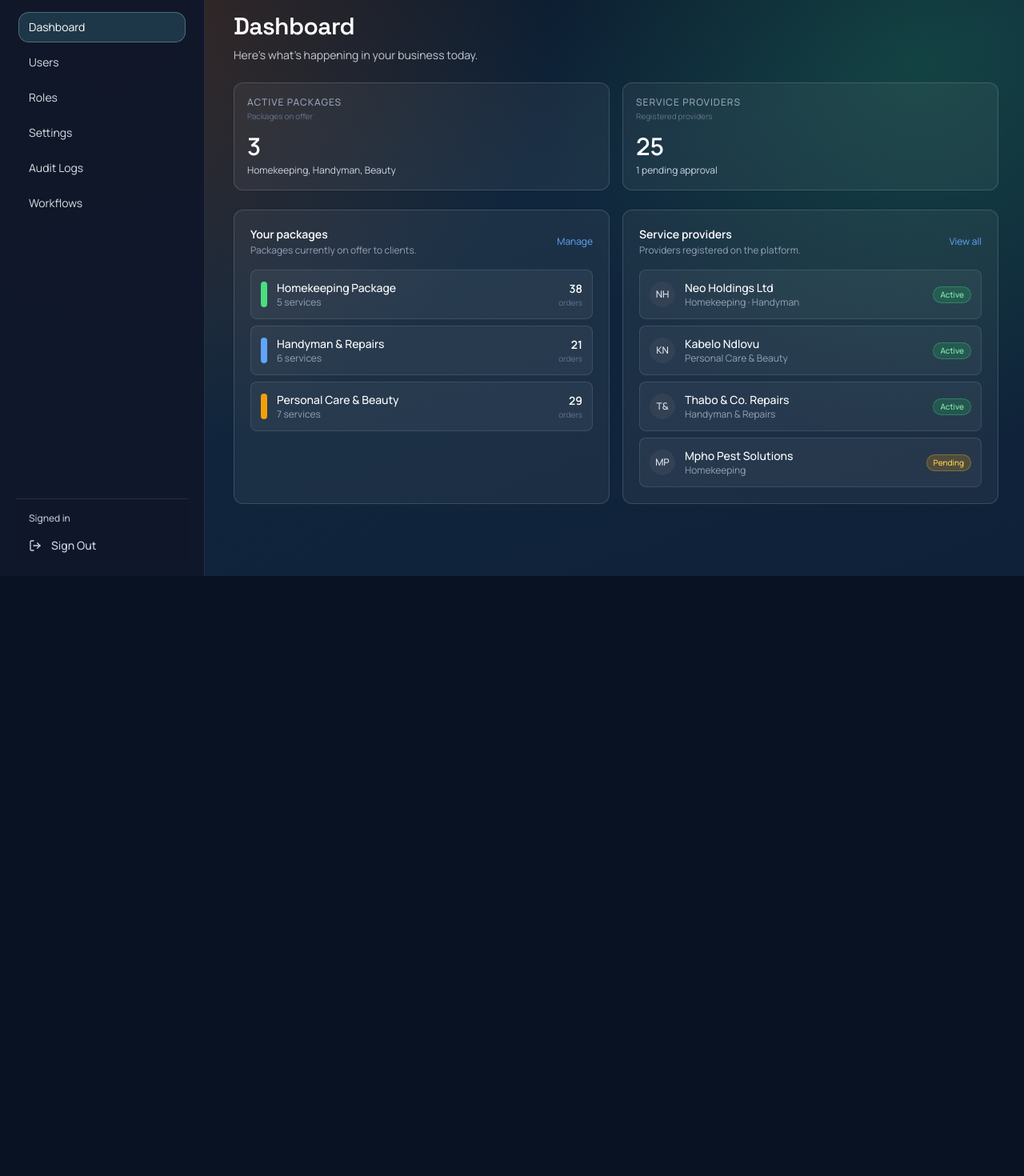
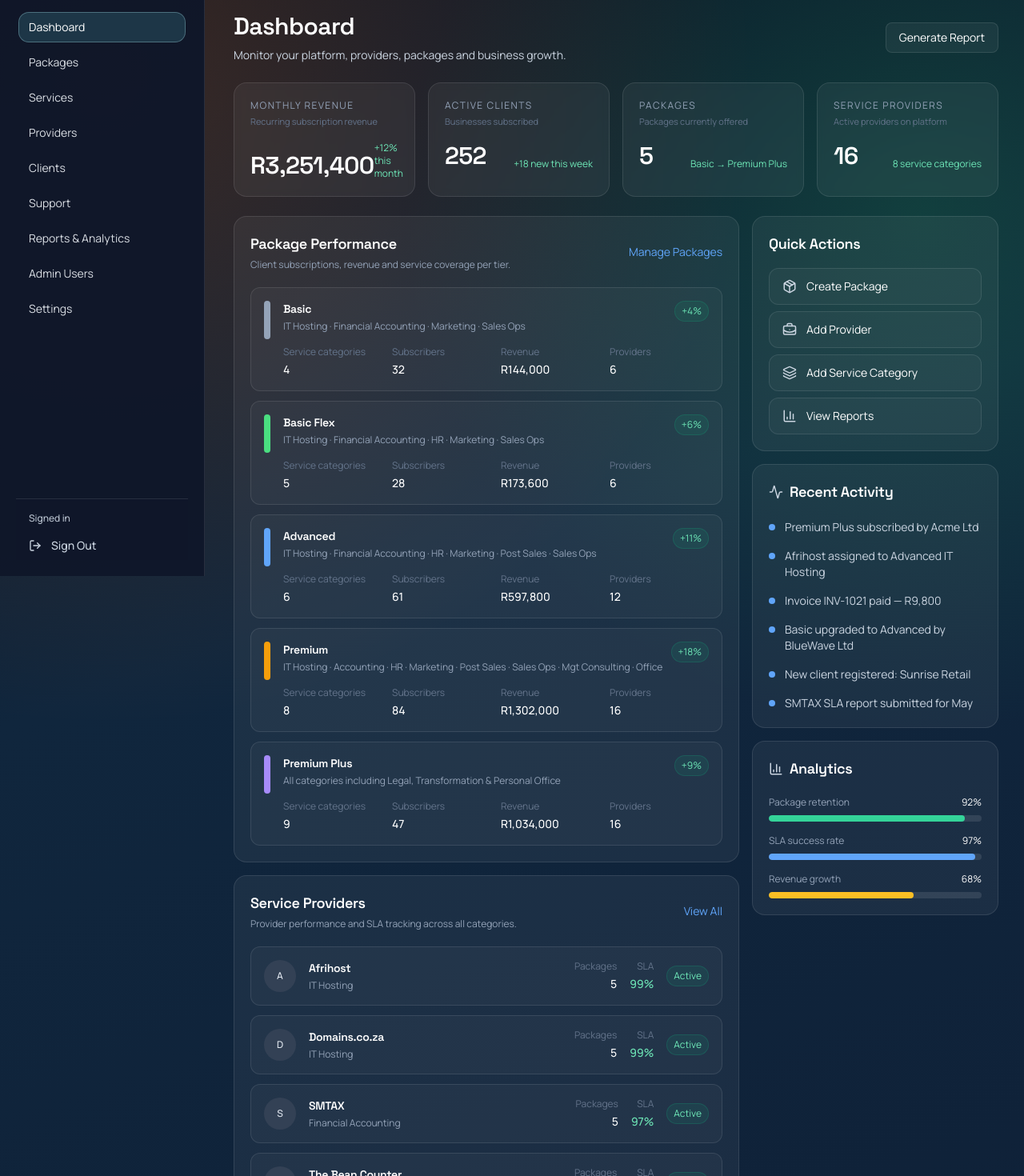
Before and after one commit to EnableTechCo/project-blubook, a Next.js app: page /admin/dashboard in a window 1280 px wide. Shown: the part 80-1550 px from the top of the page at 80% size. Before the commit the page ends 800 px from the top, so only its background shows below. Built offline with nearby package versions, Linux system fonts and the light colour scheme.

Commit message:
Admin portal

```diff
--- a/src/app/admin/dashboard/page.tsx
+++ b/src/app/admin/dashboard/page.tsx
@@ -1,113 +1,388 @@
 "use client";
 
-// ── Mock data ─────────────────────────────────────────────────────────────────
+import {
+  Activity,
+  BarChart3,
+  BriefcaseBusiness,
+  Package,
+  Layers3,
+} from "lucide-react";
+
+// ── Real data from Enable Technologies Product Packages.xlsx ──────────────────
+
+const METRICS = [
+  {
+    label: "Monthly revenue",
+    hint: "Recurring subscription revenue",
+    value: "R3,251,400",
+    delta: "+12% this month",
+  },
+  {
+    label: "Active clients",
+    hint: "Businesses subscribed",
+    value: "252",
+    delta: "+18 new this week",
+  },
+  {
+    label: "Packages",
+    hint: "Packages currently offered",
+    value: "5",
+    delta: "Basic → Premium Plus",
+  },
+  {
+    label: "Service providers",
+    hint: "Active providers on platform",
+    value: "16",
+    delta: "8 service categories",
+  },
+];
 
 const PACKAGES = [
-  { name: "Homekeeping Package", count: "5 services", orders: 38, color: "#4ade80" },
-  { name: "Handyman & Repairs", count: "6 services", orders: 21, color: "#60a5fa" },
-  { name: "Personal Care & Beauty", count: "7 services", orders: 29, color: "#f59e0b" },
+  {
+    name: "Basic",
+    category: "IT Hosting · Financial Accounting · Marketing · Sales Ops",
+    services: 4,
+    subscribers: 32,
+    revenue: "R144,000",
+    providers: 6,
+    growth: "+4%",
+    color: "#94a3b8",
+  },
+  {
+    name: "Basic Flex",
+    category: "IT Hosting · Financial Accounting · HR · Marketing · Sales Ops",
+    services: 5,
+    subscribers: 28,
+    revenue: "R173,600",
+    providers: 6,
+    growth: "+6%",
+    color: "#4ade80",
+  },
+  {
+    name: "Advanced",
+    category: "IT Hosting · Financial Accounting · HR · Marketing · Post Sales · Sales Ops",
+    services: 6,
+    subscribers: 61,
+    revenue: "R597,800",
+    providers: 12,
+    growth: "+11%",
+    color: "#60a5fa",
+  },
+  {
+    name: "Premium",
+    category: "IT Hosting · Accounting · HR · Marketing · Post Sales · Sales Ops · Mgt Consulting · Office",
+    services: 8,
+    subscribers: 84,
+    revenue: "R1,302,000",
+    providers: 16,
+    growth: "+18%",
+    color: "#f59e0b",
+  },
+  {
+    name: "Premium Plus",
+    category: "All categories including Legal, Transformation & Personal Office",
+    services: 9,
+    subscribers: 47,
+    revenue: "R1,034,000",
+    providers: 16,
+    growth: "+9%",
+    color: "#a78bfa",
+  },
 ];
 
 const PROVIDERS = [
-  { name: "Neo Holdings Ltd", type: "Homekeeping · Handyman", status: "active" },
-  { name: "Kabelo Ndlovu", type: "Personal Care & Beauty", status: "active" },
-  { name: "Thabo & Co. Repairs", type: "Handyman & Repairs", status: "active" },
-  { name: "Mpho Pest Solutions", type: "Homekeeping", status: "pending" },
+  {
+    name: "Afrihost",
+    services: "IT Hosting",
+    packages: 5,
+    clients: 252,
+    sla: "99%",
+    status: "active",
+  },
+  {
+    name: "Domains.co.za",
+    services: "IT Hosting",
+    packages: 5,
+    clients: 252,
+    sla: "99%",
+    status: "active",
+  },
+  {
+    name: "SMTAX",
+    services: "Financial Accounting",
+    packages: 5,
+    clients: 252,
+    sla: "97%",
+    status: "active",
+  },
+  {
+    name: "The Bean Counter",
+    services: "Financial Accounting",
+    packages: 5,
+    clients: 252,
+    sla: "96%",
+    status: "active",
+  },
+  {
+    name: "MHRS",
+    services: "Human Resources",
+    packages: 4,
+    clients: 220,
+    sla: "96%",
+    status: "active",
+  },
+
+];
+
+const ACTIVITIES = [
+  "Premium Plus subscribed by Acme Ltd",
+  "Afrihost assigned to Advanced IT Hosting",
+  "Invoice INV-1021 paid — R9,800",
+  "Basic upgraded to Advanced by BlueWave Ltd",
+  "New client registered: Sunrise Retail",
+  "SMTAX SLA report submitted for May",
 ];
 
 // ── Helpers ───────────────────────────────────────────────────────────────────
 
 function initials(name: string) {
-  return name.split(" ").slice(0, 2).map((w) => w[0]).join("").toUpperCase();
+  return name
+    .split(" ")
+    .slice(0, 2)
+    .map((w) => w[0])
+    .join("")
+    .toUpperCase();
 }
 
-// ── Page ──────────────────────────────────────────────────────────────────────
+// ── Component ────────────────────────────────────────────────────────────────
 
 export default function AdminDashboardPage() {
   return (
     <div className="space-y-6">
 
-      {/* Page header */}
+      {/* Header */}
+      <div className="flex items-center justify-between">
         <div>
-        <h2 className="text-3xl font-semibold text-white">Dashboard</h2>
-        <p className="mt-2 text-sm text-slate-200/85">
-          Here's what's happening in your business today.
+          <h1 className="text-3xl font-semibold text-white">Dashboard</h1>
+          <p className="mt-2 text-sm text-slate-300">
+            Monitor your platform, providers, packages and business growth.
           </p>
+        </div>
+        <button className="rounded-lg border border-white/10 bg-white/5 px-4 py-2 text-sm text-white hover:bg-white/10 transition">
+          Generate Report
+        </button>
       </div>
 
       {/* Metrics */}
-      <div className="grid gap-4 md:grid-cols-2">
-        {[
-          { label: "Active packages", hint: "Packages on offer", value: 3, delta: "Homekeeping, Handyman, Beauty" },
-          { label: "Service providers", hint: "Registered providers", value: 25, delta: "1 pending approval" },
-        ].map((m) => (
-          <div key={m.label} className="rounded-xl border border-white/15 bg-white/5 p-4">
-            <p className="text-xs font-medium uppercase tracking-[0.08em] text-slate-400">{m.label}</p>
-            <p className="text-[10px] text-slate-500 mt-0.5 mb-3">{m.hint}</p>
-            <p className="text-3xl font-semibold text-white">{m.value}</p>
-            <p className="mt-1 text-xs text-slate-300">{m.delta}</p>
+      <div className="grid gap-4 md:grid-cols-2 xl:grid-cols-4">
+        {METRICS.map((m) => (
+          <div
+            key={m.label}
+            className="rounded-2xl border border-white/10 bg-white/5 p-5 backdrop-blur-sm"
+          >
+            <p className="text-xs uppercase tracking-[0.12em] text-slate-400">{m.label}</p>
+            <p className="mt-1 text-[11px] text-slate-500">{m.hint}</p>
+            <div className="mt-4 flex items-end justify-between">
+              <h2 className="text-3xl font-semibold text-white">{m.value}</h2>
+              <span className="text-xs text-emerald-300">{m.delta}</span>
+            </div>
           </div>
         ))}
       </div>
 
-      {/* Packages + Providers */}
-      <div className="grid gap-4 lg:grid-cols-2">
+      {/* Main Grid */}
+      <div className="grid gap-4 xl:grid-cols-3">
 
-        <div className="rounded-xl border border-white/15 bg-white/5 p-5">
-          <div className="flex items-center justify-between mb-4">
+        {/* Left Side */}
+        <div className="space-y-4 xl:col-span-2">
+
+          {/* Package Performance */}
+          <div className="rounded-2xl border border-white/10 bg-white/5 p-5">
+            <div className="mb-5 flex items-center justify-between">
               <div>
-              <p className="text-sm font-semibold text-white">Your packages</p>
-              <p className="text-xs text-slate-400 mt-0.5">Packages currently on offer to clients.</p>
+                <h3 className="text-lg font-semibold text-white">Package Performance</h3>
+                <p className="mt-1 text-xs text-slate-400">
+                  Client subscriptions, revenue and service coverage per tier.
+                </p>
               </div>
-            <button className="text-xs text-blue-400 hover:text-blue-300">Manage</button>
+              <button className="text-sm text-blue-400 hover:text-blue-300">
+                Manage Packages
+              </button>
             </div>
-          <div className="space-y-2">
-            {PACKAGES.map((p) => (
-              <div key={p.name} className="flex items-center gap-3 rounded-lg border border-white/10 bg-white/5 p-3">
-                <div className="w-2 h-8 rounded-full flex-shrink-0" style={{ background: p.color }} />
+
+            <div className="space-y-3">
+              {PACKAGES.map((pkg) => (
+                <div
+                  key={pkg.name}
+                  className="rounded-xl border border-white/10 bg-white/[0.03] p-4"
+                >
+                  <div className="flex items-start gap-4">
+                    <div
+                      className="h-12 w-2 rounded-full flex-shrink-0"
+                      style={{ background: pkg.color }}
+                    />
                     <div className="flex-1 min-w-0">
-                  <p className="text-sm font-medium text-white">{p.name}</p>
-                  <p className="text-xs text-slate-400">{p.count}</p>
+                      <div className="flex items-start justify-between gap-2">
+                        <div className="min-w-0">
+                          <h4 className="text-sm font-semibold text-white">{pkg.name}</h4>
+                          <p className="mt-1 text-xs text-slate-400 truncate">{pkg.category}</p>
                         </div>
-                <div className="text-right flex-shrink-0">
-                  <p className="text-sm font-semibold text-white">{p.orders}</p>
-                  <p className="text-[10px] text-slate-500">orders</p>
+                        <span className="flex-shrink-0 rounded-full bg-emerald-500/10 px-2 py-1 text-xs text-emerald-300 border border-emerald-500/20">
+                          {pkg.growth}
+                        </span>
+                      </div>
+
+                      <div className="mt-4 grid grid-cols-2 gap-3 md:grid-cols-4">
+                        <div>
+                          <p className="text-xs text-slate-500">Service categories</p>
+                          <p className="mt-1 text-sm font-medium text-white">{pkg.services}</p>
+                        </div>
+                        <div>
+                          <p className="text-xs text-slate-500">Subscribers</p>
+                          <p className="mt-1 text-sm font-medium text-white">{pkg.subscribers}</p>
+                        </div>
+                        <div>
+                          <p className="text-xs text-slate-500">Revenue</p>
+                          <p className="mt-1 text-sm font-medium text-white">{pkg.revenue}</p>
+                        </div>
+                        <div>
+                          <p className="text-xs text-slate-500">Providers</p>
+                          <p className="mt-1 text-sm font-medium text-white">{pkg.providers}</p>
+                        </div>
+                      </div>
+                    </div>
                   </div>
                 </div>
               ))}
             </div>
           </div>
 
-        <div className="rounded-xl border border-white/15 bg-white/5 p-5">
-          <div className="flex items-center justify-between mb-4">
+          {/* Service Providers */}
+          <div className="rounded-2xl border border-white/10 bg-white/5 p-5">
+            <div className="mb-5 flex items-center justify-between">
               <div>
-              <p className="text-sm font-semibold text-white">Service providers</p>
-              <p className="text-xs text-slate-400 mt-0.5">Providers registered on the platform.</p>
+                <h3 className="text-lg font-semibold text-white">Service Providers</h3>
+                <p className="mt-1 text-xs text-slate-400">
+                  Provider performance and SLA tracking across all categories.
+                </p>
               </div>
-            <button className="text-xs text-blue-400 hover:text-blue-300">View all</button>
+              <button className="text-sm text-blue-400 hover:text-blue-300">
+                View All
+              </button>
             </div>
-          <div className="space-y-2">
-            {PROVIDERS.map((p) => (
-              <div key={p.name} className="flex items-center gap-3 rounded-lg border border-white/10 bg-white/5 p-3">
-                <div className="w-8 h-8 rounded-full bg-slate-700 flex items-center justify-center text-xs font-medium text-slate-200 flex-shrink-0">
-                  {initials(p.name)}
+
+            <div className="space-y-3">
+              {PROVIDERS.map((provider) => (
+                <div
+                  key={provider.name}
+                  className="flex items-center gap-4 rounded-xl border border-white/10 bg-white/[0.03] p-4"
+                >
+                  <div className="flex h-10 w-10 items-center justify-center rounded-full bg-slate-700 text-xs font-medium text-slate-200 flex-shrink-0">
+                    {initials(provider.name)}
                   </div>
+
                   <div className="flex-1 min-w-0">
-                  <p className="text-sm font-medium text-white">{p.name}</p>
-                  <p className="text-xs text-slate-400">{p.type}</p>
+                    <h4 className="truncate text-sm font-semibold text-white">{provider.name}</h4>
+                    <p className="mt-1 text-xs text-slate-400">{provider.services}</p>
                   </div>
-                <span className={`text-[10px] font-medium px-2 py-0.5 rounded-full flex-shrink-0 ${
-                  p.status === "active"
-                    ? "bg-green-500/20 text-green-300 border border-green-400/30"
-                    : "bg-amber-500/20 text-amber-300 border border-amber-400/30"
-                }`}>
-                  {p.status === "active" ? "Active" : "Pending"}
+
+                  <div className="hidden md:block text-right flex-shrink-0">
+                    <p className="text-xs text-slate-500">Packages</p>
+                    <p className="mt-1 text-sm text-white font-medium">{provider.packages}</p>
+                  </div>
+
+                  <div className="hidden md:block text-right flex-shrink-0">
+                    <p className="text-xs text-slate-500">SLA</p>
+                    <p className="mt-1 text-sm text-emerald-300 font-medium">{provider.sla}</p>
+                  </div>
+
+                  <span className="rounded-full border border-emerald-500/20 bg-emerald-500/10 px-2 py-1 text-xs text-emerald-300 flex-shrink-0">
+                    Active
                   </span>
                 </div>
               ))}
             </div>
           </div>
+        </div>
 
+        {/* Right Side */}
+        <div className="space-y-4">
+
+          {/* Quick Actions */}
+          <div className="rounded-2xl border border-white/10 bg-white/5 p-5">
+            <h3 className="text-lg font-semibold text-white">Quick Actions</h3>
+            <div className="mt-4 space-y-2">
+              {[
+                { icon: Package, label: "Create Package" },
+                { icon: BriefcaseBusiness, label: "Add Provider" },
+                { icon: Layers3, label: "Add Service Category" },
+                { icon: BarChart3, label: "View Reports" },
+              ].map((action) => (
+                <button
+                  key={action.label}
+                  className="flex w-full items-center gap-3 rounded-xl border border-white/10 bg-white/[0.03] px-4 py-3 text-left hover:bg-white/10 transition"
+                >
+                  <action.icon size={18} className="text-slate-300" />
+                  <span className="text-sm text-white">{action.label}</span>
+                </button>
+              ))}
+            </div>
+          </div>
+
+          {/* Recent Activity */}
+          <div className="rounded-2xl border border-white/10 bg-white/5 p-5">
+            <div className="flex items-center gap-2">
+              <Activity size={18} className="text-slate-300" />
+              <h3 className="text-lg font-semibold text-white">Recent Activity</h3>
+            </div>
+            <div className="mt-5 space-y-4">
+              {ACTIVITIES.map((item, index) => (
+                <div key={index} className="relative pl-5">
+                  <div className="absolute left-0 top-1.5 h-2 w-2 rounded-full bg-blue-400" />
+                  <p className="text-sm text-slate-300">{item}</p>
+                </div>
+              ))}
+            </div>
+          </div>
+
+          {/* Analytics Summary */}
+          <div className="rounded-2xl border border-white/10 bg-white/5 p-5">
+            <div className="flex items-center gap-2">
+              <BarChart3 size={18} className="text-slate-300" />
+              <h3 className="text-lg font-semibold text-white">Analytics</h3>
+            </div>
+            <div className="mt-5 space-y-4">
+              <div>
+                <div className="flex items-center justify-between">
+                  <p className="text-xs text-slate-400">Package retention</p>
+                  <p className="text-xs text-white">92%</p>
+                </div>
+                <div className="mt-2 h-2 overflow-hidden rounded-full bg-white/10">
+                  <div className="h-full w-[92%] rounded-full bg-emerald-400" />
+                </div>
+              </div>
+              <div>
+                <div className="flex items-center justify-between">
+                  <p className="text-xs text-slate-400">SLA success rate</p>
+                  <p className="text-xs text-white">97%</p>
+                </div>
+                <div className="mt-2 h-2 overflow-hidden rounded-full bg-white/10">
+                  <div className="h-full w-[97%] rounded-full bg-blue-400" />
+                </div>
+              </div>
+              <div>
+                <div className="flex items-center justify-between">
+                  <p className="text-xs text-slate-400">Revenue growth</p>
+                  <p className="text-xs text-white">68%</p>
+                </div>
+                <div className="mt-2 h-2 overflow-hidden rounded-full bg-white/10">
+                  <div className="h-full w-[68%] rounded-full bg-amber-400" />
+                </div>
+              </div>
+            </div>
+          </div>
+
+        </div>
       </div>
     </div>
   );
--- a/src/features/navigation/role-nav.ts
+++ b/src/features/navigation/role-nav.ts
@@ -33,10 +33,17 @@ export const staffNav: ShellNavItem[] = [
 ];
 
 export const adminNav: ShellNavItem[] = [
-  { href: "/admin/dashboard", label: "Dashboard" },
-  { href: "/admin/users", label: "Users" },
-  { href: "/admin/roles", label: "Roles" },
-  { href: "/admin/settings", label: "Settings" },
-  { href: "/admin/audit-logs", label: "Audit Logs" },
-  { href: "/admin/workflows", label: "Workflows" },
+  { href: "/admin/dashboard" as Route, label: "Dashboard" },
+
+  { href: "/admin/packages" as Route, label: "Packages" },
+  { href: "/admin/services" as Route, label: "Services" },
+  { href: "/admin/providers" as Route, label: "Providers" },
+
+  { href: "/admin/clients" as Route, label: "Clients" },
+
+  { href: "/admin/support" as Route, label: "Support" },
+  { href: "/admin/reports" as Route, label: "Reports & Analytics" },
+
+  { href: "/admin/admin-users" as Route, label: "Admin Users" },
+  { href: "/admin/settings" as Route, label: "Settings" },
 ];
```
Lines whose indentation alone changed are shown as unchanged.
